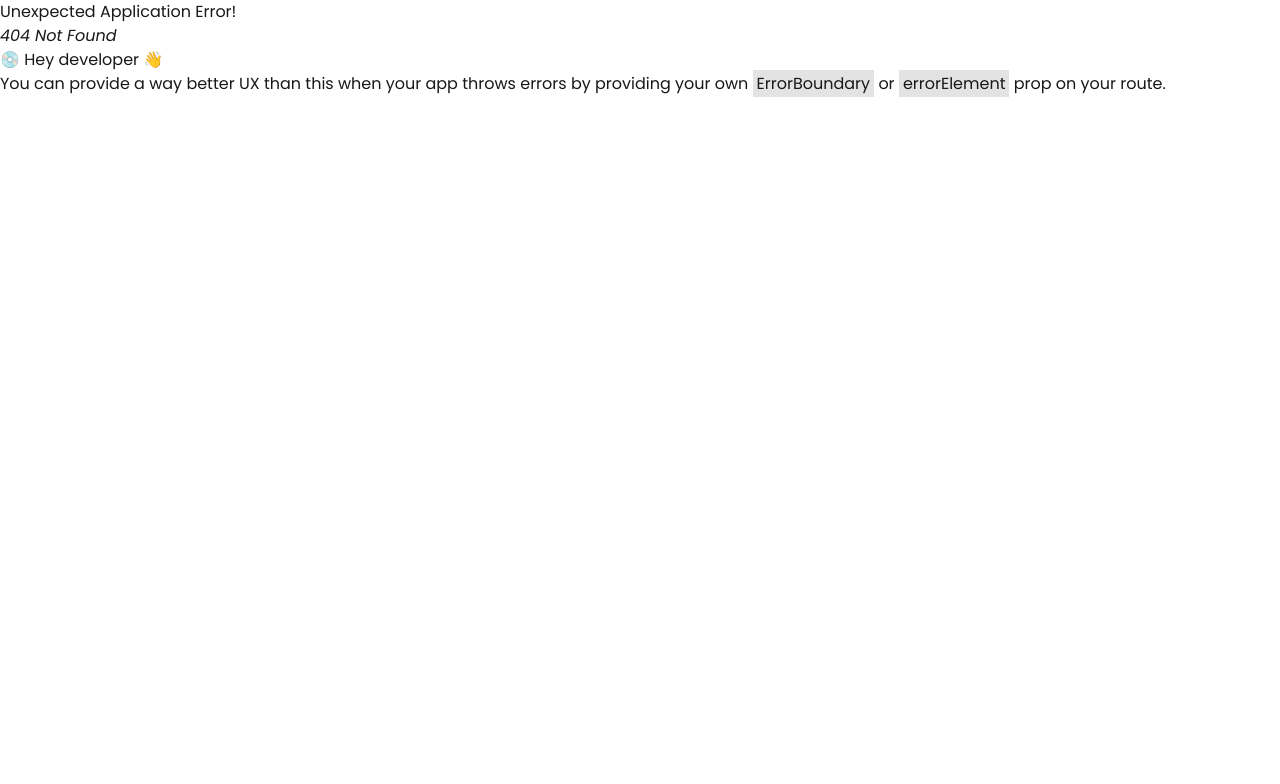
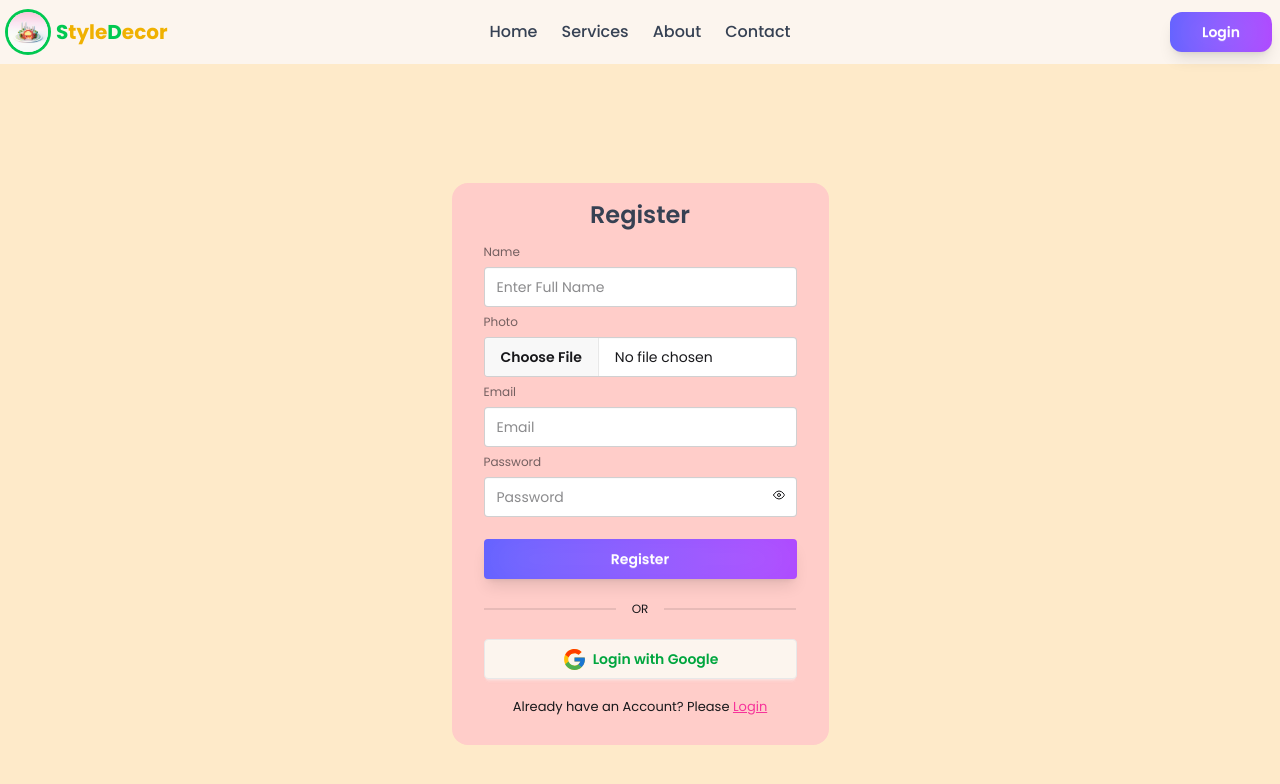
Before and after one commit to mohammad-moklesur-rahman/StyleDecor-Client, a React (Vite) app: page /register in a window 1280 px wide. Before the commit this address had no page. Shown: the top 784 px of the page. Built offline with nearby package versions, Linux system fonts and the light colour scheme.

Commit message:
Add login and register form

```diff
--- a/package.json
+++ b/package.json
@@ -14,6 +14,8 @@
     "framer-motion": "^12.23.25",
     "react": "^19.2.0",
     "react-dom": "^19.2.0",
+    "react-hook-form": "^7.68.0",
+    "react-icons": "^5.5.0",
     "react-router": "^7.10.1",
     "tailwindcss": "^4.1.17"
   },
--- a/src/components/Shared/Navbar.jsx
+++ b/src/components/Shared/Navbar.jsx
@@ -150,7 +150,9 @@ const Navbar = () => {
           {/* RIGHT */}
           <div className="navbar-end">
             <Motion.div whileHover={{ scale: 1.05 }}>
-              <Button className="px-8 py-2 rounded-xl">Login</Button>
+              <Link to="/login">
+                <Button className="px-8 py-2 rounded-xl">Login</Button>
+              </Link>
             </Motion.div>
           </div>
         </div>
--- /dev/null
+++ b/src/pages/Login.jsx
@@ -0,0 +1,98 @@
+import { Link } from "react-router";
+import { useForm } from "react-hook-form";
+import { FcGoogle } from "react-icons/fc";
+import { FiEye, FiEyeOff } from "react-icons/fi";
+import { useState } from "react";
+import Button from "../components/Shared/Button";
+
+const Login = () => {
+  const [show, setShow] = useState(true);
+
+  const {
+    register,
+    handleSubmit,
+    formState: { errors },
+  } = useForm();
+
+  const onSubmit = (data) => {
+    console.log("Form Data:", data);
+  };
+
+  return (
+    <div className="bg-[#FEEAC9]">
+      <div className="flex justify-center items-center h-screen">
+        <form
+          onSubmit={handleSubmit(onSubmit)}
+          className="bg-[#FFCDC9] px-6 py-2 my-10 rounded-2xl"
+        >
+          <h2 className="text-2xl font-semibold text-gray-700 text-center my-2">
+            Login
+          </h2>
+
+          <fieldset className="fieldset rounded-box px-2 mb-4">
+            {/* EMAIL */}
+            <label className="label">Email</label>
+            <input
+              type="email"
+              placeholder="Email"
+              className="input input-bordered w-[320px]"
+              {...register("email", { required: "Email is required" })}
+            />
+            {errors.email && (
+              <p className="text-red-500 text-xs">{errors.email.message}</p>
+            )}
+
+            {/* PASSWORD */}
+            <label className="label">Password</label>
+            <div className="relative">
+              <input
+                type={show ? "password" : "text"}
+                placeholder="Password"
+                className="input input-bordered w-full"
+                {...register("password", {
+                  required: "Password is required",
+                  minLength: {
+                    value: 6,
+                    message: "Password must be at least 6 characters",
+                  },
+                })}
+              />
+              <div
+                onClick={() => setShow(!show)}
+                className="absolute top-3 right-3 cursor-pointer"
+              >
+                {show ? <FiEye /> : <FiEyeOff />}
+              </div>
+            </div>
+            {errors.password && (
+              <p className="text-red-500 text-xs">{errors.password.message}</p>
+            )}
+
+            {/* SUBMIT BUTTON */}
+            <Button className="mt-4 w-full">Login</Button>
+
+            <div className="divider">OR</div>
+
+            {/* GOOGLE LOGIN */}
+            <button
+              type="button"
+              className="btn w-full text-green-600 bg-secondary hover:bg-primary hover:text-white transition-all"
+            >
+              <FcGoogle size={25} /> Login with Google
+            </button>
+
+            {/* LOGIN LINK */}
+            <p className="text-[13px] mt-3 text-center">
+              Don't have an Account? Please{" "}
+              <Link to="/register" className="text-pink-500 underline">
+                Register
+              </Link>
+            </p>
+          </fieldset>
+        </form>
+      </div>
+    </div>
+  );
+};
+
+export default Login;
--- /dev/null
+++ b/src/pages/Register.jsx
@@ -0,0 +1,118 @@
+import { Link } from "react-router";
+import { useForm } from "react-hook-form";
+import { FcGoogle } from "react-icons/fc";
+import { FiEye, FiEyeOff } from "react-icons/fi";
+import { useState } from "react";
+import Button from "../components/Shared/Button";
+
+const Register = () => {
+  const [show, setShow] = useState(true);
+
+  const {
+    register,
+    handleSubmit,
+    formState: { errors },
+  } = useForm();
+
+  const onSubmit = (data) => {
+    console.log("Form Data:", data);
+  };
+
+  return (
+    <div className="bg-[#FEEAC9]">
+      <div className="flex justify-center items-center h-screen">
+        <form
+          onSubmit={handleSubmit(onSubmit)}
+          className="bg-[#FFCDC9] px-6 py-2 my-10 rounded-2xl"
+        >
+          <h2 className="text-2xl font-semibold text-gray-700 text-center my-2">
+            Register
+          </h2>
+
+          <fieldset className="fieldset rounded-box px-2 mb-4">
+            {/* NAME */}
+            <label className="label">Name</label>
+            <input
+              type="text"
+              placeholder="Enter Full Name"
+              className="input input-bordered"
+              {...register("name", { required: "Name is required" })}
+            />
+            {errors.name && (
+              <p className="text-red-500 text-xs">{errors.name.message}</p>
+            )}
+
+            {/* PHOTO */}
+            <label className="label">Photo</label>
+            <input
+              type="file"
+              className="file-input file-input-bordered w-full"
+              {...register("photo")}
+            />
+
+            {/* EMAIL */}
+            <label className="label">Email</label>
+            <input
+              type="email"
+              placeholder="Email"
+              className="input input-bordered"
+              {...register("email", { required: "Email is required" })}
+            />
+            {errors.email && (
+              <p className="text-red-500 text-xs">{errors.email.message}</p>
+            )}
+
+            {/* PASSWORD */}
+            <label className="label">Password</label>
+            <div className="relative">
+              <input
+                type={show ? "password" : "text"}
+                placeholder="Password"
+                className="input input-bordered w-full"
+                {...register("password", {
+                  required: "Password is required",
+                  minLength: {
+                    value: 6,
+                    message: "Password must be at least 6 characters",
+                  },
+                })}
+              />
+              <div
+                onClick={() => setShow(!show)}
+                className="absolute top-3 right-3 cursor-pointer"
+              >
+                {show ? <FiEye /> : <FiEyeOff />}
+              </div>
+            </div>
+            {errors.password && (
+              <p className="text-red-500 text-xs">{errors.password.message}</p>
+            )}
+
+            {/* SUBMIT BUTTON */}
+            <Button className="mt-4 w-full">Register</Button>
+
+            <div className="divider">OR</div>
+
+            {/* GOOGLE LOGIN */}
+            <button
+              type="button"
+              className="btn w-full text-green-600 bg-secondary hover:bg-primary hover:text-white transition-all"
+            >
+              <FcGoogle size={25} /> Login with Google
+            </button>
+
+            {/* LOGIN LINK */}
+            <p className="text-[13px] mt-3 text-center">
+              Already have an Account? Please{" "}
+              <Link to="/login" className="text-pink-500 underline">
+                Login
+              </Link>
+            </p>
+          </fieldset>
+        </form>
+      </div>
+    </div>
+  );
+};
+
+export default Register;
--- a/src/routes/Router.jsx
+++ b/src/routes/Router.jsx
@@ -1,6 +1,8 @@
 import { createBrowserRouter } from "react-router";
 import RootLayout from "../layout/RootLayout";
 import Home from "../pages/Home";
+import Login from "../pages/Login";
+import Register from "../pages/Register";
 
 const router = createBrowserRouter([
   {
@@ -27,6 +29,14 @@ const router = createBrowserRouter([
         path: "contact",
         Component: Home,
       },
+      {
+        path: "login",
+        Component: Login,
+      },
+      {
+        path: "register",
+        Component: Register,
+      },
     ],
   },
 ]);
```
Also changed, not shown: 2 other files (tests, documents, lock files or other folders).
